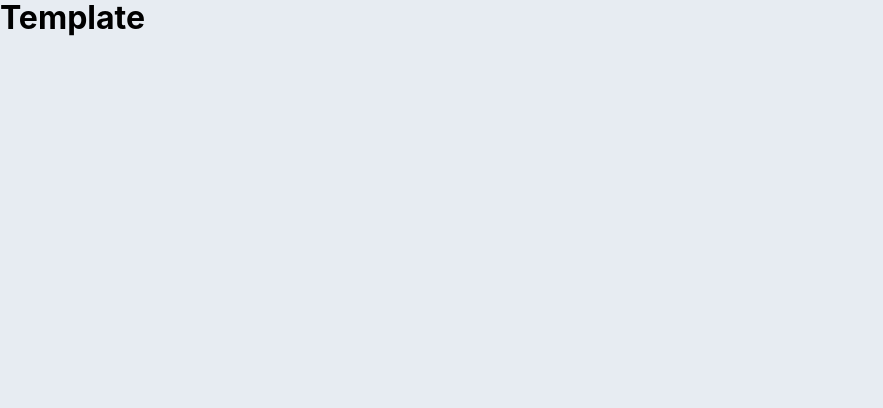
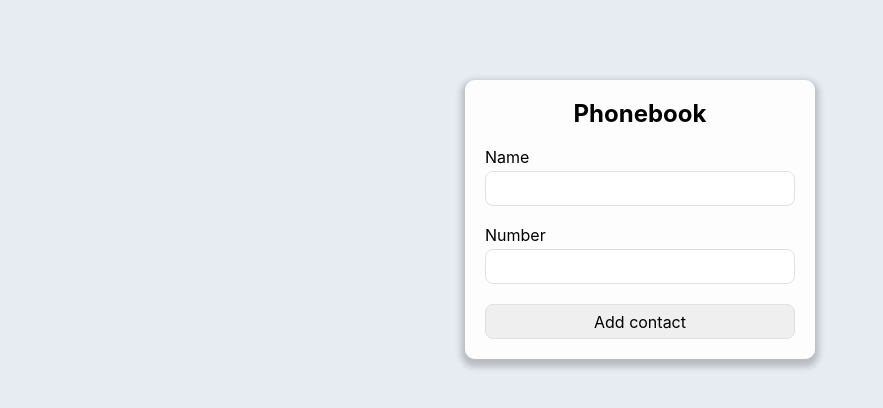
Before and after one commit to capricornus44/goit-react-hw-05-phonebook, a React (Create React App) app: page / in a window 1280 px wide. Shown: the top 408 px of the page, without its empty margins (0-883 px from the left). Built offline with nearby package versions, Linux system fonts and the light colour scheme; no server answers.

Commit message:
Add class-component 'App' with styles

```diff
--- a/src/Components/App.js
+++ b/src/Components/App.js
@@ -1,9 +1,73 @@
-import React from 'react'
+import React, { Component } from 'react';
+import Form from './form/Form';
+// import Filter from './filter/Filter';
+// import Contacts from './contacts/Contacts';
 
-const App = () => {
-  return (
-    <h1>Template</h1>
-  );
+import { AppContainer } from './AppStyled';
+
+import {
+  getContacts,
+  addContact,
+  // deleteContact,
+} from '../services/dbRequest';
+
+class App extends Component {
+  state = {
+    contacts: [],
+    error: '',
+  };
+
+  async componentDidMount() {
+    try {
+      const response = await getContacts();
+      if (response.data) {
+        const contacts = Object.keys(response.data).map(key => ({
+          id: key,
+          ...response.data[key],
+        }));
+        this.setState({ contacts });
+      }
+    } catch (error) {
+      this.setState({ error: error.message });
+    } finally {
+      // this.setState({ isLoading: false });
+    }
+  }
+
+  handleAddContact = async contact => {
+    try {
+      const response = await addContact(contact);
+      this.setState(prevState => ({
+        contacts: [
+          ...prevState.contacts,
+          { ...contact, id: response.data.name },
+        ],
+      }));
+    } catch (error) {
+      this.setState({ error: error.message });
+    } finally {
+      // this.setState({ isLoading: false });
+    }
+  };
+
+  render() {
+    return (
+      <AppContainer>
+        <section className="section">
+          <h1>Phonebook</h1>
+          <Form addContact={this.handleAddContact} />
+        </section>
+
+        {/* <section>
+          <Filter />
+        </section> */}
+
+        {/* <section title="Contacts">
+          <ContactList />
+        </section> */}
+      </AppContainer>
+    );
+  }
 }
 
 export default App;
--- /dev/null
+++ b/src/Components/AppStyled.js
@@ -0,0 +1,29 @@
+import styled from 'styled-components';
+
+export const AppContainer = styled.div`
+  display: flex;
+  justify-content: center;
+  align-items: flex-start;
+  width: 1170px;
+  height: 100vh;
+  padding: 0 15px;
+  margin-left: auto;
+  margin-right: auto;
+  margin-top: 80px;
+
+  .section {
+    display: flex;
+    flex-direction: column;
+    align-items: center;
+    width: 350px;
+    height: auto;
+    padding: 20px;
+    border-radius: 10px;
+    background-color: #ffffffea;
+    box-shadow: 0 4px 6px 4px rgba(0, 0, 0, 0.2);
+
+    &:not(:last-child) {
+      margin-right: 32px;
+    }
+  }
+`;
```
